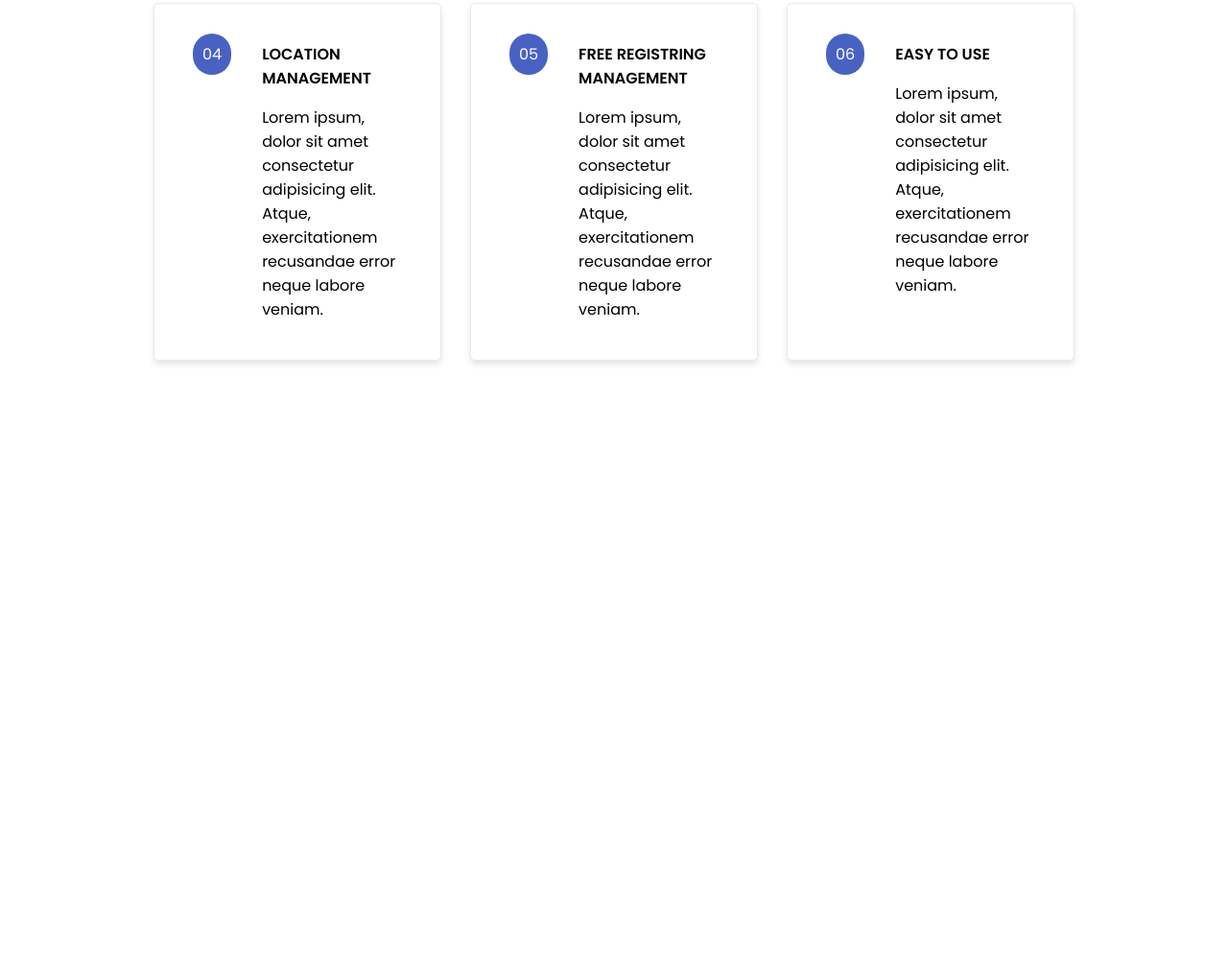
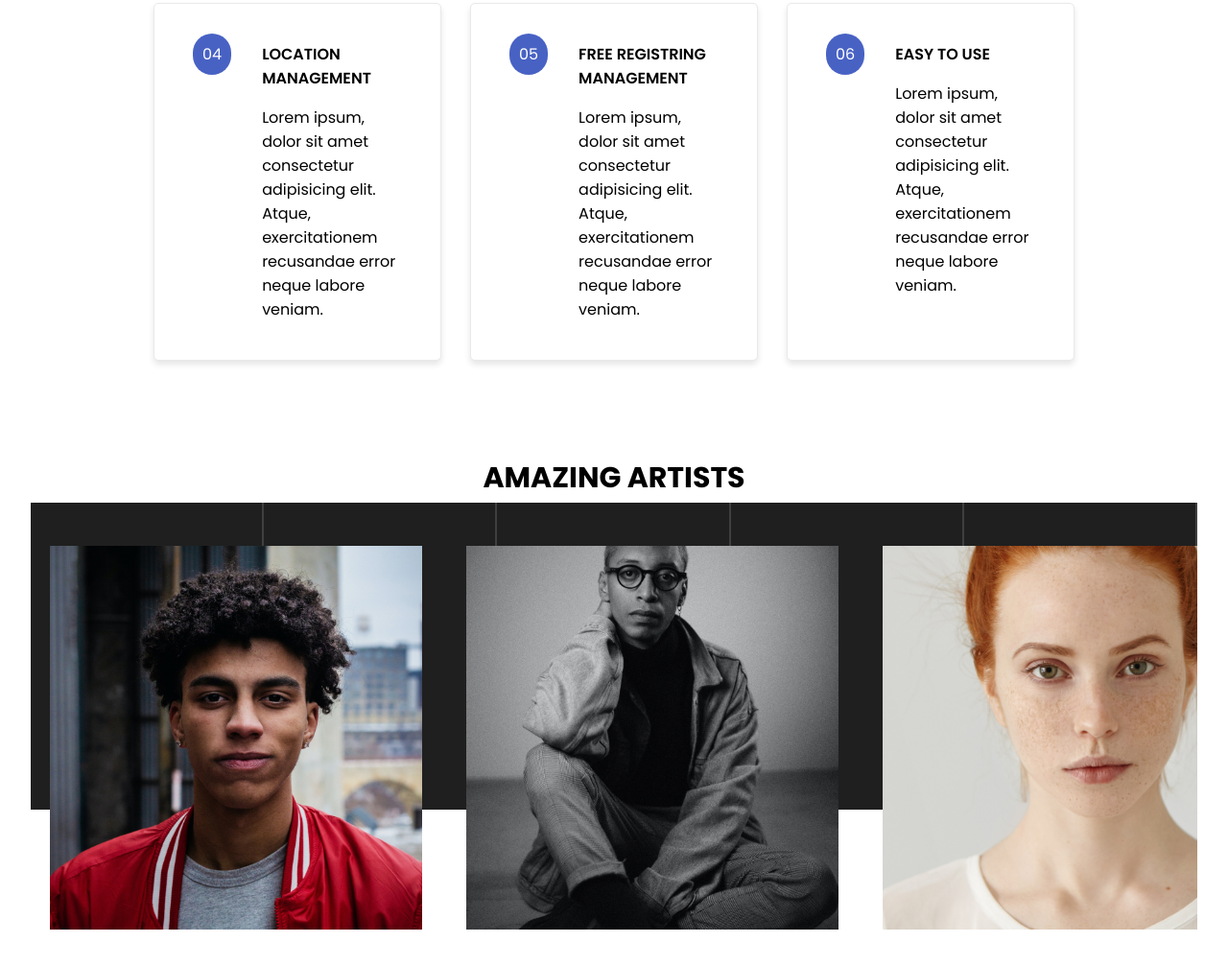
Before and after one commit to lemanrza/events-app, a website built with Vite: page index.html in a window 1280 px wide. Shown: the part 1887-2894 px from the top of the page at 96% size. Before the commit the page ends 2283 px from the top, so only its background shows below. Built offline with nearby package versions, Linux system fonts and the light colour scheme.

Commit message:
artists section added

```diff
--- a/index.html
+++ b/index.html
@@ -54,7 +54,7 @@
         <div class="blackCard"></div>
         <div class="blackCard"></div>
       </div>
-      <div class="swiper mySwiper">
+      <div class="swiper mySwiper1">
         <div class="swiper-wrapper">
           <div class="swiper-slide">
             <span>
@@ -188,6 +188,60 @@
         </div>
       </div>
     </section>
+    <section class="artists">
+      <h2>AMAZING ARTISTS</h2>
+      <div class="slider-background-image">
+        <div class="blackCard"></div>
+        <div class="blackCard"></div>
+        <div class="blackCard"></div>
+        <div class="blackCard"></div>
+        <div class="blackCard"></div>
+      </div>
+      <div class="swiper mySwiper2">
+        <div class="swiper-wrapper">
+          <div class="swiper-slide">
+            <div class="image">
+              <img src="./src/assets/images/artist-1.jpg" alt="artst-1">
+            </div>
+          </div>
+          <div class="swiper-slide">
+            <div class="image">
+              <img src="./src/assets/images/artist-2.jpg" alt="artst-1">
+            </div>
+          </div>
+          <div class="swiper-slide">
+            <div class="image">
+              <img src="./src/assets/images/artist-3.jpg" alt="artst-1">
+            </div>
+          </div>
+          <div class="swiper-slide">
+            <div class="image">
+              <img src="./src/assets/images/artist-4.jpg" alt="artst-1">
+            </div>
+          </div>
+          <div class="swiper-slide">
+            <div class="image">
+              <img src="./src/assets/images/artist-5.jpg" alt="artst-1">
+            </div>
+          </div>
+          <div class="swiper-slide">
+            <div class="image">
+              <img src="./src/assets/images/artist-6.jpg" alt="artst-1">
+            </div>
+          </div>
+          <div class="swiper-slide">
+            <div class="image">
+              <img src="./src/assets/images/artist-7.jpg" alt="artst-1">
+            </div>
+          </div>
+          <div class="swiper-slide">
+            <div class="image">
+              <img src="./src/assets/images/artist-8.jpg" alt="artst-1">
+            </div>
+          </div>
+        </div>
+      </div>
+    </section>
   </main>
   <script src="https://cdn.jsdelivr.net/npm/swiper@11/swiper-bundle.min.js"></script>
   <script type="module" src="./src/scripts/main.js"></script>
--- a/src/sass/layout/_home.scss
+++ b/src/sass/layout/_home.scss
@@ -204,6 +204,7 @@
             display: flex;
             font-family: "Poppins";
             transition: .6s;
+
             &:hover {
                 transform: scale(1.1);
             }
@@ -229,3 +230,70 @@
         }
     }
 }
+
+.artists {
+    font-family: Helvetica Neue, Helvetica, Arial, sans-serif;
+    font-size: 14px;
+    color: #000;
+    position: relative;
+    margin: 5rem 2rem;
+    font-family: "Poppins";
+
+    h2 {
+        text-align: center;
+        font-size: 30px;
+        margin-bottom: 2rem;
+
+    }
+
+    .swiper {
+        width: 100%;
+        height: 100%;
+        margin-top: 3rem;
+
+        .swiper-wrapper {
+            display: flex;
+            gap: 20px;
+
+            .swiper-slide {
+                text-align: center;
+                font-size: 18px;
+                // background: #fff;
+                display: flex;
+                justify-content: center;
+                align-items: center;
+
+                .image {
+                    height: 400px;
+                    width: 400px;
+                    overflow: hidden;
+                    position: relative;
+
+                    img {
+                        display: block;
+                        width: 100%;
+                        height: 100%;
+                        object-fit: cover;
+                    }
+                }
+            }
+        }
+    }
+
+    .slider-background-image {
+        margin-top: 3rem;
+        display: flex;
+        height: 40vh;
+        width: 100%;
+        position: absolute;
+        top: 0;
+        left: 0;
+
+        .blackCard {
+            width: 100%;
+            height: 100%;
+            background-color: #1F1F1F;
+            border-right: 2px solid rgb(63, 63, 63);
+        }
+    }
+}
--- a/src/scripts/main.js
+++ b/src/scripts/main.js
@@ -1,7 +1,20 @@
-var swiper = new Swiper(".mySwiper", {
+var swiper = new Swiper(".mySwiper1", {
     loop: true,
     navigation: {
         nextEl: ".swiper-button-next",
         prevEl: ".swiper-button-prev",
     },
 });
+
+var swiper = new Swiper(".mySwiper2", {
+    slidesPerView: 3,
+    spaceBetween: 26,
+    autoplay: {
+        delay: 3000,
+        disableOnInteraction: false,
+      },
+    pagination: {
+      el: ".swiper-pagination",
+      clickable: true,
+    },
+  });
```
Also changed, not shown: src/assets/images/artist-1.jpg (added), src/assets/images/artist-2.jpg (added), src/assets/images/artist-3.jpg (added), src/assets/images/artist-4.jpg (added), src/assets/images/artist-5.jpg (added), src/assets/images/artist-6.jpg (added), src/assets/images/artist-7.jpg (added), src/assets/images/artist-8.jpg (added), src/css/main.css, 1 other file.
